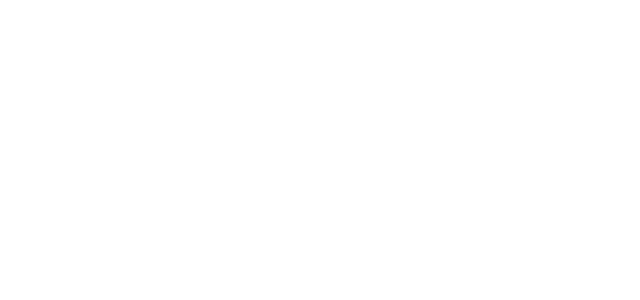
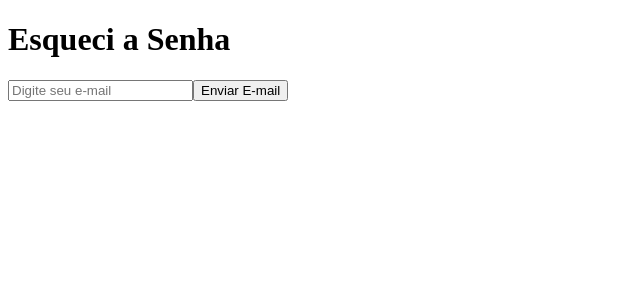
Before and after one commit to Diegodiogotsil/Site-Compra-Certa.com, a React (Create React App) app in the folder Site_compras/: page /esqueci-minha-senha in a window 1280 px wide. Before the commit this address had no page. Shown: the top 300 px of the page, without its empty margins (0-640 px from the left). Built offline with nearby package versions, Linux system fonts and the light colour scheme.

Commit message:
atualizações para funcionalidade do token funcionar.

```diff
--- a/Site_compras/src/App.js
+++ b/Site_compras/src/App.js
@@ -9,6 +9,7 @@
 import LoginADM from './components/pages/LoginADM';
 import ResetPassword from './components/pages/ResetPassword';
 import Login from './components/pages/Login';
+import ForgotPassword from './components/pages/ForgotPassword';
 
 function App() {
   const { tema } = useContext(TemaContext);
@@ -22,7 +23,8 @@
           <Route path="/carrinho-compras" element={<CarrinhoCompras/>} />
           <Route path="/cadastro" element={<Cadastro/>} />
           <Route path="/login-adm" element={<LoginADM/>} />
-          <Route path="/forgot-password" element={<ResetPassword/>} />
+          <Route path="/reset-password" element={<ResetPassword/>} />
+          <Route path="/esqueci-minha-senha" element={<ForgotPassword/>} />
           <Route path="/login-users" element={<Login/>} />
         </Routes>
       </BrowserRouter>
--- a/Site_compras/src/components/Header.js
+++ b/Site_compras/src/components/Header.js
@@ -36,7 +36,7 @@
           <span className="tooltip-text">Tema</span> {/* Tooltip customizado */}
         </div>
         <div className="tooltip-container">
-          <Link to="/cadastro">
+          <Link to="/login-users">
           <button className="cart-icon">
             <img className='botão-de-login' src={login} alt="Login" />
           </button>
--- a/Site_compras/src/components/pages/Cadastro.css
+++ b/Site_compras/src/components/pages/Cadastro.css
@@ -63,7 +63,24 @@
     input::placeholder {
         color:rgb(223, 221, 237)
     }
+
 }
+
+.form-cadastro a {
+    text-decoration: none;  /* parte para estilizar o link dentro do cadastro*/
+    color: antiquewhite;
+    margin-bottom: 0px;
+    text-align: center;
+}
+
+
+
+.link-cadastre-se:hover {
+    color: rgb(81, 215, 246);
+    text-decoration: underline; /* Adiciona o sublinhado ao passar o mouse */
+    text-decoration-color: rgb(81, 215, 246); /* Sublinhado na mesma cor do texto */
+}
+
 
 .error-message{
     color: rgb(212, 241, 21);
--- a/Site_compras/src/components/pages/Cadastro.js
+++ b/Site_compras/src/components/pages/Cadastro.js
@@ -42,7 +42,8 @@
                 password: inputPassword.current.value
             });
 
-
+            alert('Usuário cadastrado com sucesso!');
+            window.location.href = '/login-users';
 
 
 
--- /dev/null
+++ b/Site_compras/src/components/pages/ForgotPassword.js
@@ -0,0 +1,50 @@
+import { useState } from 'react';
+import api from '../../servicos/Api';
+import { useNavigate } from 'react-router-dom'; // Para redirecionar após o envio do e-mail
+
+function ForgotPassword() {
+  const [email, setEmail] = useState('');
+  const [message, setMessage] = useState('');
+  const navigate = useNavigate(); // Hook para redirecionar
+
+  const handleForgotPassword = async (e) => {
+    e.preventDefault();
+
+    try {
+        const response = await api.post('/forgot-password', { email });
+
+        // Se o envio do e-mail for bem-sucedido, defina a mensagem de sucesso
+        setMessage('E-mail de recuperação enviado! Verifique sua caixa de entrada.');
+
+        // Redirecionar para a página de redefinição de senha
+        navigate('/reset-password');
+      } catch (error) {
+        // Verificar se o erro contém uma resposta do servidor
+        if (error.response && error.response.data && error.response.data.message) {
+          setMessage(error.response.data.message);
+        } else {
+          // Caso contrário, exibir uma mensagem genérica
+          setMessage('Erro ao enviar o e-mail de recuperação. Verifique se o e-mail está correto.');
+        }
+      }
+    }
+
+  return (
+    <div>
+      <h1>Esqueci a Senha</h1>
+      <form onSubmit={handleForgotPassword}>
+        <input
+          type="email"
+          placeholder="Digite seu e-mail"
+          value={email}
+          onChange={(e) => setEmail(e.target.value)}
+          required
+        />
+        <button type="submit">Enviar E-mail</button>
+      </form>
+      {message && <p>{message}</p>}
+    </div>
+  );
+}
+
+export default ForgotPassword;
--- a/Site_compras/src/components/pages/Login.js
+++ b/Site_compras/src/components/pages/Login.js
@@ -1,6 +1,7 @@
 import './Cadastro.css';
 import api from '../../servicos/Api';
 import { useRef, useState } from 'react';
+import { Link } from 'react-router-dom';
 
 function Login() {
     const inputEmail = useRef();
@@ -50,6 +51,17 @@
                 {errorMessage && <p className='error-message'>{errorMessage}</p>}
 
                 <button type='button' onClick={loginUsers}>Entrar</button>
+                <div>
+                    <Link to="/cadastro">
+                        <p className='link-cadastre-se'>Cadastre-se e saiba mais</p>
+                    </Link>
+                    <Link to="/forgot-password">
+                        <p className='link-cadastre-se'>Esqueci minha senha</p>
+                    </Link>
+                    <Link to="/cadastro">
+                        <p className='link-cadastre-se'>Login do administrador</p>
+                    </Link>
+                </div>
             </form>
         </div>
     )
--- a/Site_compras/src/components/pages/ResetPassword.js
+++ b/Site_compras/src/components/pages/ResetPassword.js
@@ -4,10 +4,20 @@
 
 function ResetPassword() {
   const [password, setPassword] = useState('');
+  const [confirmPassword, setConfirmPassword] = useState(''); // Adicionando confirmação de senha
   const { token } = useParams();
 
   const handleReset = async (e) => {
     e.preventDefault();
+
+    // Verificar se as senhas coincidem
+    if (password !== confirmPassword) {
+      alert('As senhas não coincidem');
+      return;
+    }
+
+    // Validação da força da senha (você pode adicionar uma função para verificar a força da senha aqui, se desejar)
+
     try {
       await api.post('/reset-password', { token, password });
       alert('Senha alterada com sucesso!');
@@ -24,6 +34,12 @@
         value={password}
         onChange={(e) => setPassword(e.target.value)}
       />
+      <input
+        type="password"
+        placeholder="Confirme a Nova Senha"
+        value={confirmPassword}
+        onChange={(e) => setConfirmPassword(e.target.value)}
+      />
       <button type="submit">Redefinir Senha</button>
     </form>
   );
```
